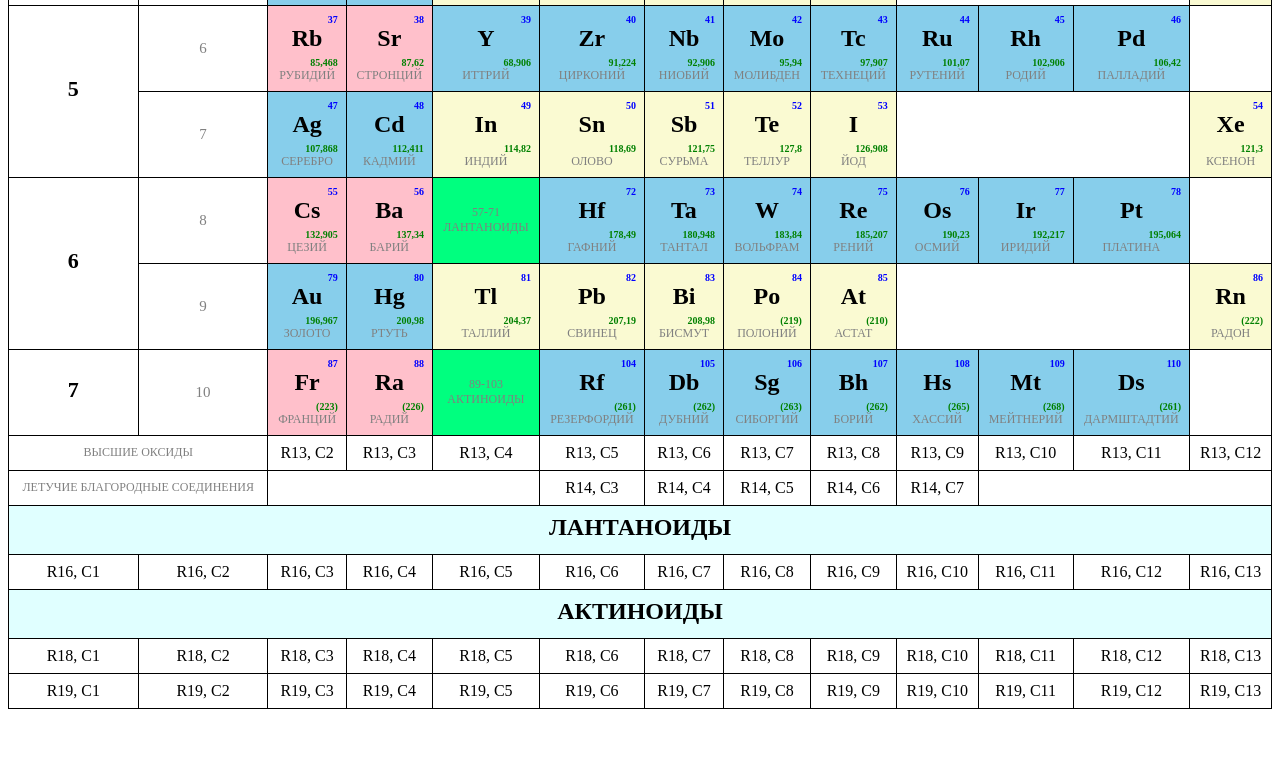
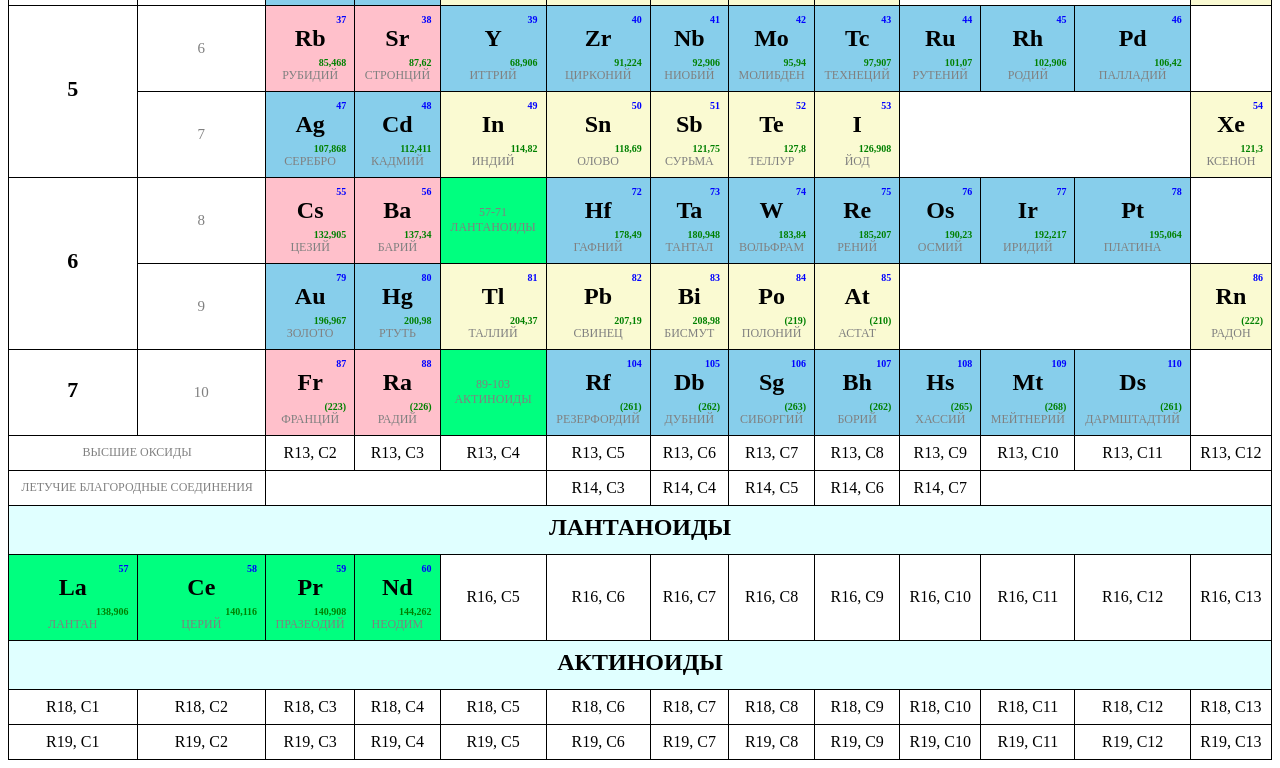
Before and after one commit to Veronika050987/Web_Mendeleev_table, a plain HTML site: page index.html in a window 1280 px wide. Shown: the part 589-1357 px from the top of the page. Before the commit the page ends 1306 px from the top, so only its background shows below. Drawn offline with Linux system fonts and the light colour scheme.

Commit message:
in progress

```diff
--- a/index.html
+++ b/index.html
@@ -734,10 +734,30 @@
 
             <!-- Строка 16 -->
             <tr>
-                <td>R16, C1</td>
-                <td>R16, C2</td>
-                <td>R16, C3</td>
-                <td>R16, C4</td>
+                <td style=background-color:#00FF7F>
+                    <span class="right-top-text">57</span>
+                    <span class="large-text">La</span>
+                    <span class="middle-top-text">138,906</span>
+                    <span class="small-text">ЛАНТАН</span>
+                </td>
+                <td style=background-color:#00FF7F>
+                    <span class="right-top-text">58</span>
+                    <span class="large-text">Ce</span>
+                    <span class="middle-top-text">140,116</span>
+                    <span class="small-text">ЦЕРИЙ</span>
+                </td>
+                <td style=background-color:#00FF7F>
+                    <span class="right-top-text">59</span>
+                    <span class="large-text">Pr</span>
+                    <span class="middle-top-text">140,908</span>
+                    <span class="small-text">ПРАЗЕОДИЙ</span>
+                </td>
+                <td style=background-color:#00FF7F>
+                    <span class="right-top-text">60</span>
+                    <span class="large-text">Nd</span>
+                    <span class="middle-top-text">144,262</span>
+                    <span class="small-text">НЕОДИМ</span>
+                </td>
                 <td>R16, C5</td>
                 <td>R16, C6</td>
                 <td>R16, C7</td>
```
Also changed, not shown: ReadMe.txt (added).
